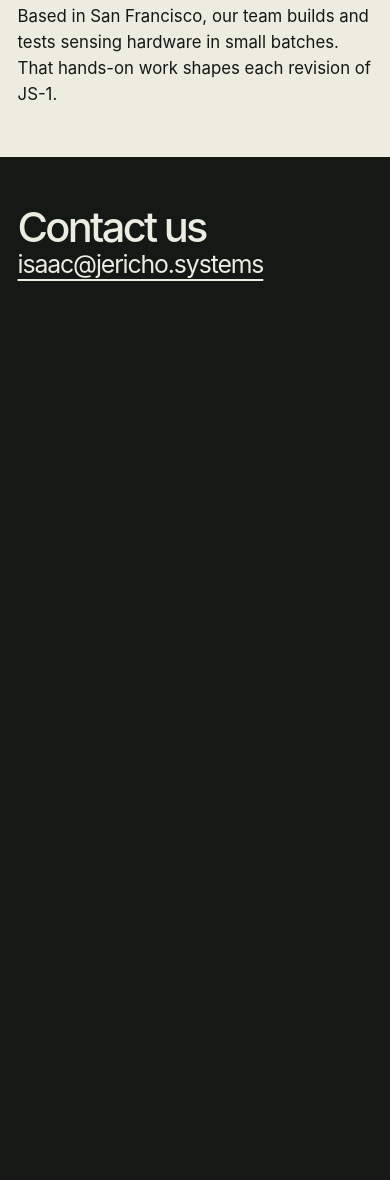
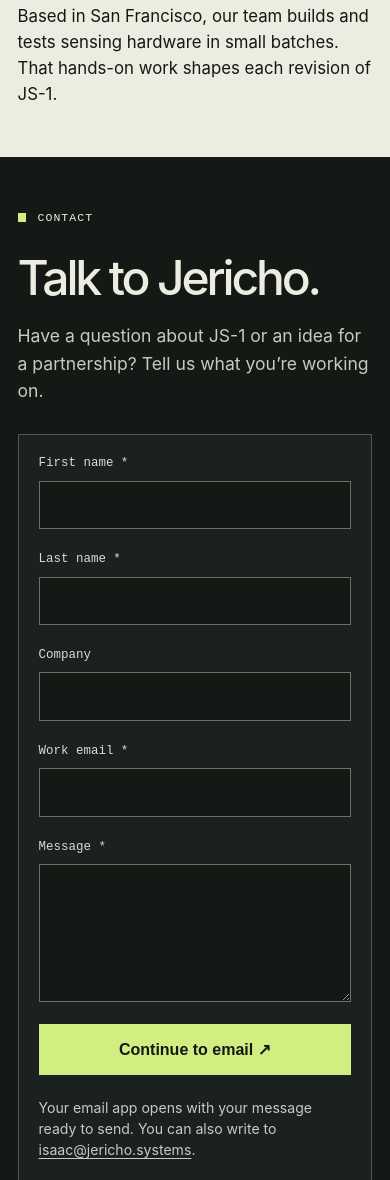
Before and after one commit to pileofscraps/jericho-systems, a plain HTML site: page index.html in a window 390 px wide. Shown: the part 1447-2627 px from the top of the page. Before the commit the page ends 1776 px from the top, so only its background shows below. Drawn offline with Linux system fonts and the light colour scheme.

Commit message:
Build a responsive inquiry form in the contact section

```diff
--- a/index.html
+++ b/index.html
@@ -37,8 +37,24 @@ figcaption { display:flex; justify-content:space-between; gap:8px; padding:12px
 .row + .row { border-top:1px solid #a4aa9b; }
 h2 { font-size:clamp(2.6rem,5vw,5.2rem); }
 .details { font-size:clamp(1.05rem,1.5vw,1.38rem); line-height:1.55; margin-top:22px; max-width:56ch; }
-footer a { font-size:clamp(1.55rem,4vw,4.4rem); letter-spacing:-.045em; }
-footer .label { color:var(--accent); }
+
+.contact { display:grid; grid-template-columns:1fr 1.1fr; gap:8%; padding:clamp(52px,7vw,104px) 0; align-items:start; }
+.contact .label { display:flex; gap:.7rem; align-items:center; }
+.contact .label::before { content:""; width:.55rem; height:.55rem; background:var(--accent); }
+.contact h2 { font-size:clamp(3rem,5vw,5.2rem); margin:clamp(28px,4vw,58px) 0 20px; }
+.contact-copy { max-width:34ch; font-size:1.1rem; line-height:1.55; color:#c6cbc2; }
+.inquiry { display:grid; grid-template-columns:repeat(2,minmax(0,1fr)); gap:22px 18px; padding:clamp(20px,3vw,42px); background:#1b211e; border:1px solid var(--line); }
+.inquiry label { display:grid; gap:8px; font:.78rem/1.4 monospace; color:#d7ddd3; }
+.inquiry input,.inquiry textarea { width:100%; box-sizing:border-box; border:1px solid #697168; border-radius:0; background:var(--ink); color:var(--paper); padding:12px; font:1rem/1.4 Arial,sans-serif; }
+.inquiry textarea { resize:vertical; min-height:128px; }
+.inquiry :focus-visible { outline:2px solid var(--accent); outline-offset:2px; }
+.wide { grid-column:1/-1; }
+.inquiry button { cursor:pointer; border:0; padding:16px; font:600 1rem Arial,sans-serif; color:var(--ink); background:var(--accent); }
+.inquiry button:hover { background:white; }
+.form-note { font-size:.88rem; line-height:1.5; color:#c6cbc2; }
+@media(max-width:760px) { .contact { grid-template-columns:1fr; gap:30px; } }
+@media(max-width:490px) { .inquiry { grid-template-columns:1fr; } }
+
 @media(max-width:700px) {
 header { min-height:65px; } nav { gap:12px; }
 .hero,.row { grid-template-columns:1fr; } .hero { gap:32px; }
@@ -58,9 +74,31 @@ figure img { height:360px; } .row { gap:0; } .label { margin-bottom:16px; }
 <div class="light"><section class="row wrap" id="js-1"><p class="label">Our work / JS-1</p><div><h2>Proximity sensing</h2><p class="details">Small drones are inexpensive to build and costly to counter. Our first prototype, JS-1, explores how compact proximity sensors could bring down the cost of counter-drone defense. We’ve tested the sensing hardware against a surrogate target.</p></div></section>
 <section class="row wrap" id="company"><p class="label">Company</p><div><h2>Jericho Systems</h2><p class="details">Based in San Francisco, our team builds and tests sensing hardware in small batches. That hands-on work shapes each revision of JS-1.</p></div></section></div>
 </main>
-<footer id="contact" class="row wrap" aria-labelledby="contact-heading">
-  <h2 id="contact-heading">Contact us</h2>
-  <div><a href="mailto:isaac@jericho.systems">isaac@jericho.systems</a></div>
+<footer id="contact" class="contact wrap" aria-labelledby="contact-heading">
+  <div>
+    <p class="label">Contact</p>
+    <h2 id="contact-heading">Talk to Jericho.</h2>
+    <p class="contact-copy">Have a question about JS-1 or an idea for a partnership? Tell us what you’re working on.</p>
+  </div>
+  <form class="inquiry" id="inquiry" action="mailto:isaac@jericho.systems" method="post" enctype="text/plain">
+    <label>First name *<input name="first" autocomplete="given-name" required></label>
+    <label>Last name *<input name="last" autocomplete="family-name" required></label>
+    <label>Company<input name="company" autocomplete="organization"></label>
+    <label>Work email *<input type="email" name="email" autocomplete="email" required></label>
+    <label class="wide">Message *<textarea name="message" rows="5" required></textarea></label>
+    <button class="wide" type="submit">Continue to email ↗</button>
+    <p class="form-note wide">Your email app opens with your message ready to send. You can also write to <a href="mailto:isaac@jericho.systems">isaac@jericho.systems</a>.</p>
+  </form>
 </footer>
+<script>
+document.getElementById('inquiry').addEventListener('submit', function (event) {
+  event.preventDefault();
+  const fields = new FormData(this);
+  const name = fields.get('first').trim() + ' ' + fields.get('last').trim();
+  const company = fields.get('company').trim();
+  const body = [fields.get('message').trim(), '', name, company, fields.get('email')].filter((line, index) => index !== 3 || line).join('\r\n');
+  window.location.href = this.action + '?subject=' + encodeURIComponent('Jericho Systems inquiry from ' + name) + '&body=' + encodeURIComponent(body);
+});
+</script>
 </body>
 </html>
```
